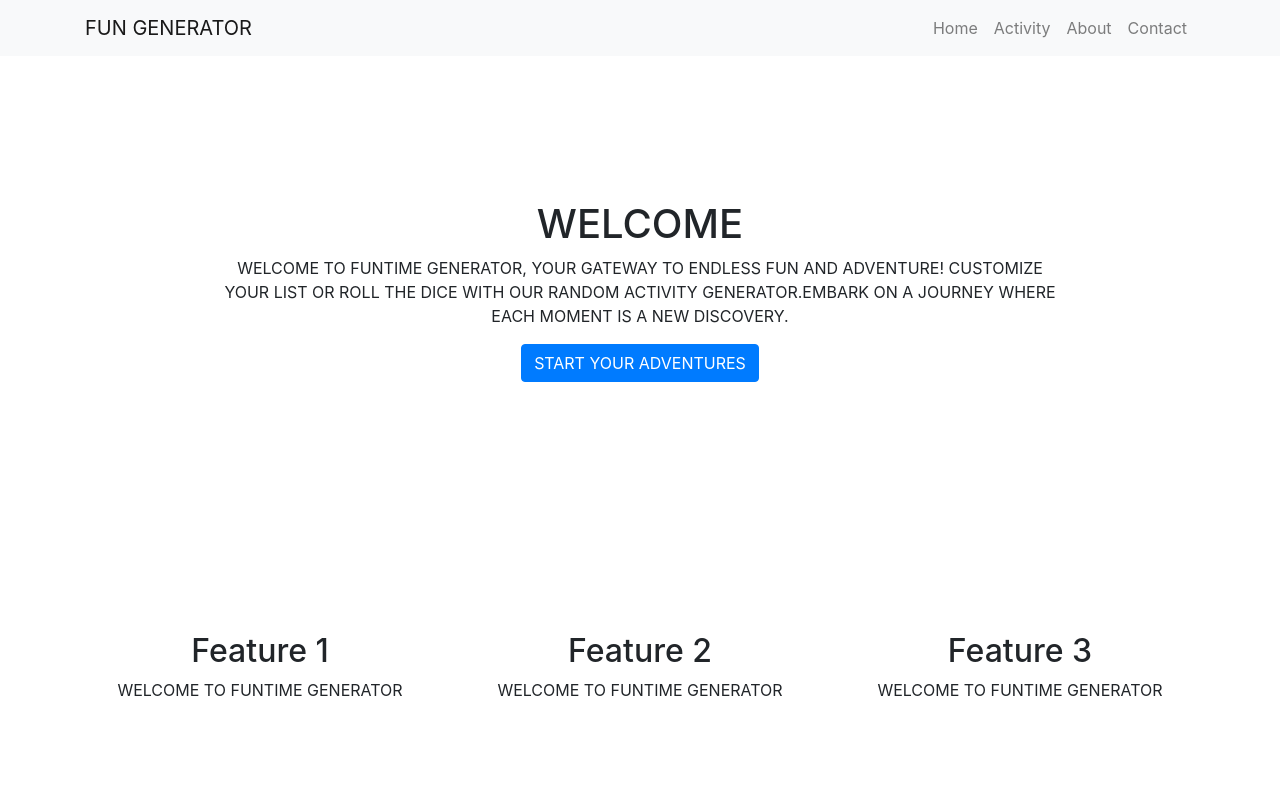
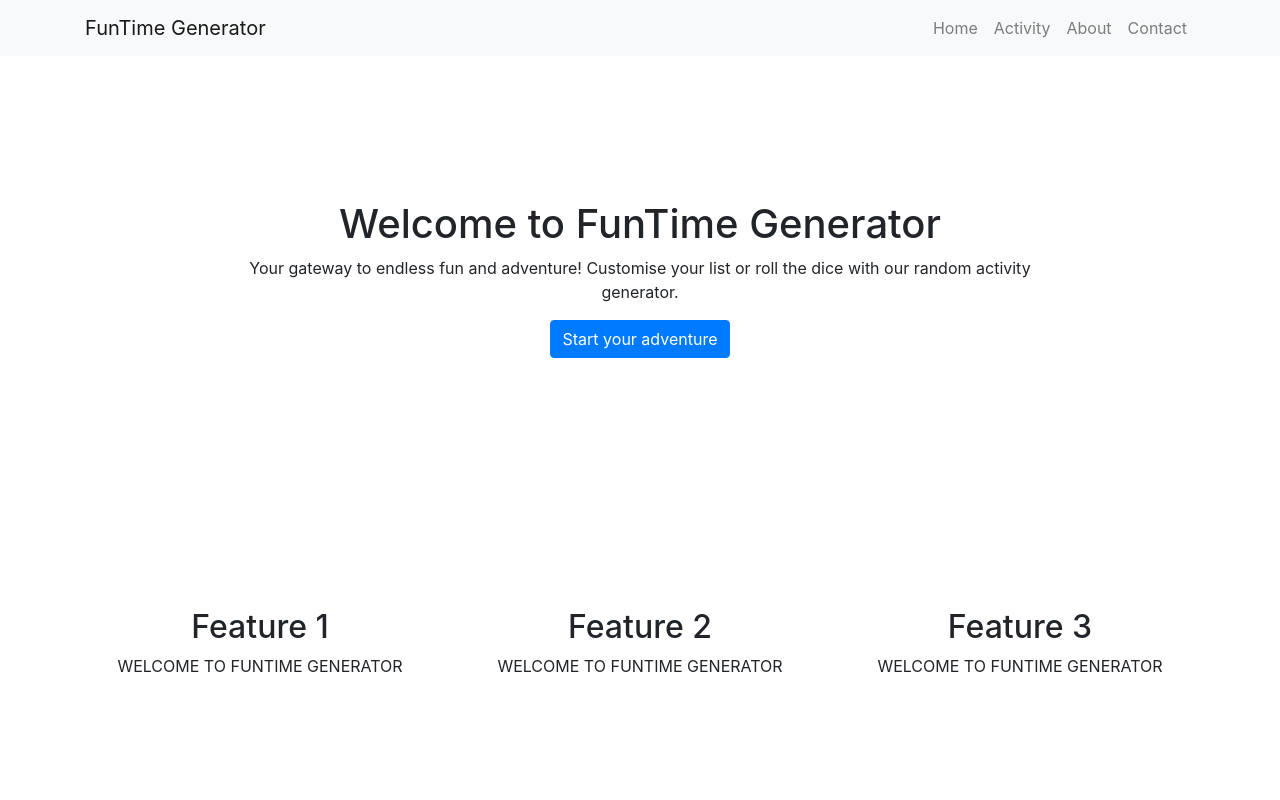
Before and after one commit to Gideonkim96/Fun-Activities-Finder, a website: page public/index.html in a window 1280 px wide. Shown: the top 800 px of the page. Drawn offline with nearby package versions, Linux system fonts and the light colour scheme.

Commit message:
text update

```diff
--- a/public/index.html
+++ b/public/index.html
@@ -13,7 +13,7 @@
     <!-- Navbar -->
     <nav class="navbar fixed-top navbar-expand-lg navbar-light bg-light">
         <div class="container">
-            <a class="navbar-brand" href="index.html">FUN GENERATOR</a>
+            <a class="navbar-brand" href="index.html">FunTime Generator</a>
             <button class="navbar-toggler" type="button" data-toggle="collapse" data-target="#navbarNav" aria-controls="navbarNav" aria-expanded="false" aria-label="Toggle navigation">
                 <span class="navbar-toggler-icon"></span>
             </button>
@@ -39,9 +39,9 @@
     <!-- Hero Section -->
     <header class="hero">
         <div class="container text-center">
-            <h1>WELCOME</h1>
-            <p>WELCOME TO FUNTIME GENERATOR, YOUR GATEWAY TO ENDLESS FUN AND ADVENTURE! CUSTOMIZE YOUR LIST OR ROLL THE DICE WITH OUR RANDOM ACTIVITY GENERATOR.EMBARK ON A JOURNEY WHERE EACH MOMENT IS A NEW DISCOVERY.</p>
-            <a href="login.html" class="btn btn-primary">START YOUR ADVENTURES</a>
+            <h1>Welcome to FunTime Generator</h1>
+            <p>Your gateway to endless fun and adventure! Customise your list or roll the dice with our random activity generator.</p>
+            <a href="login.html" class="btn btn-primary">Start your adventure</a>
         </div>
     </header>
 
```
